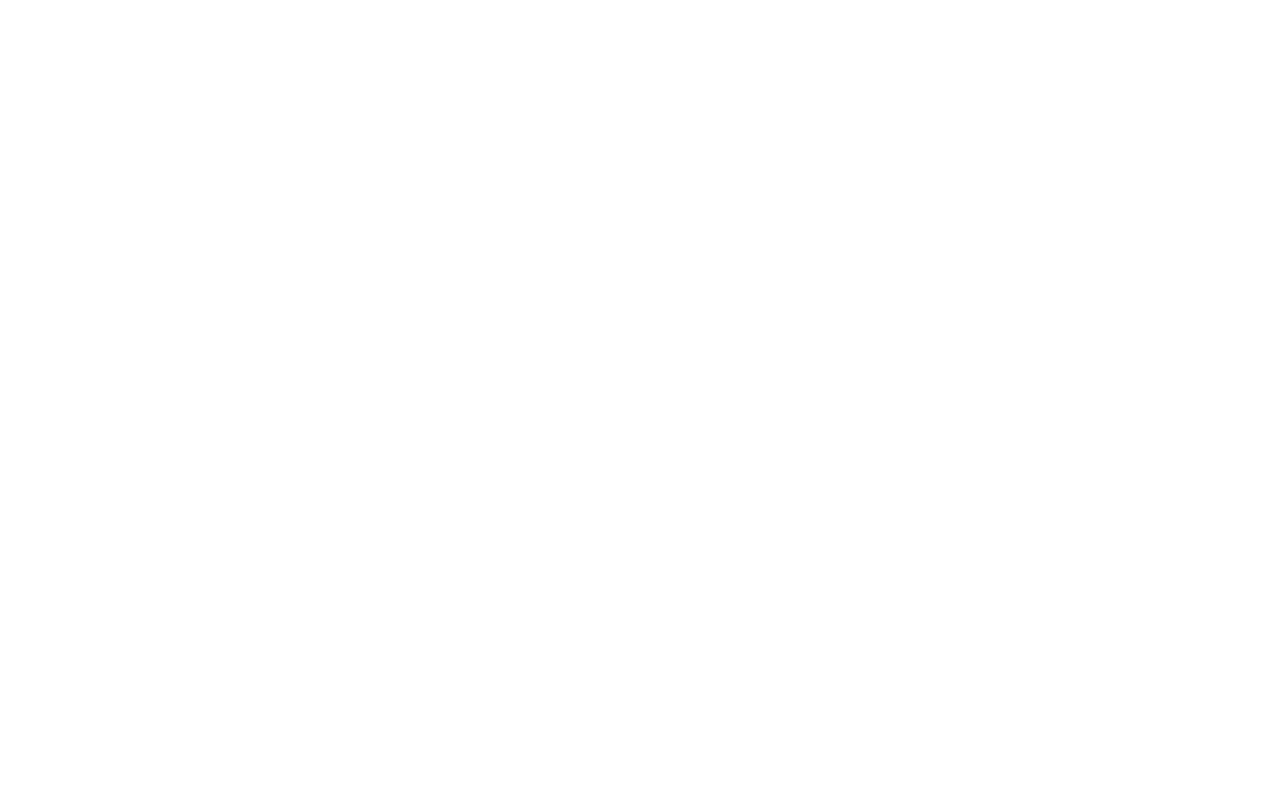
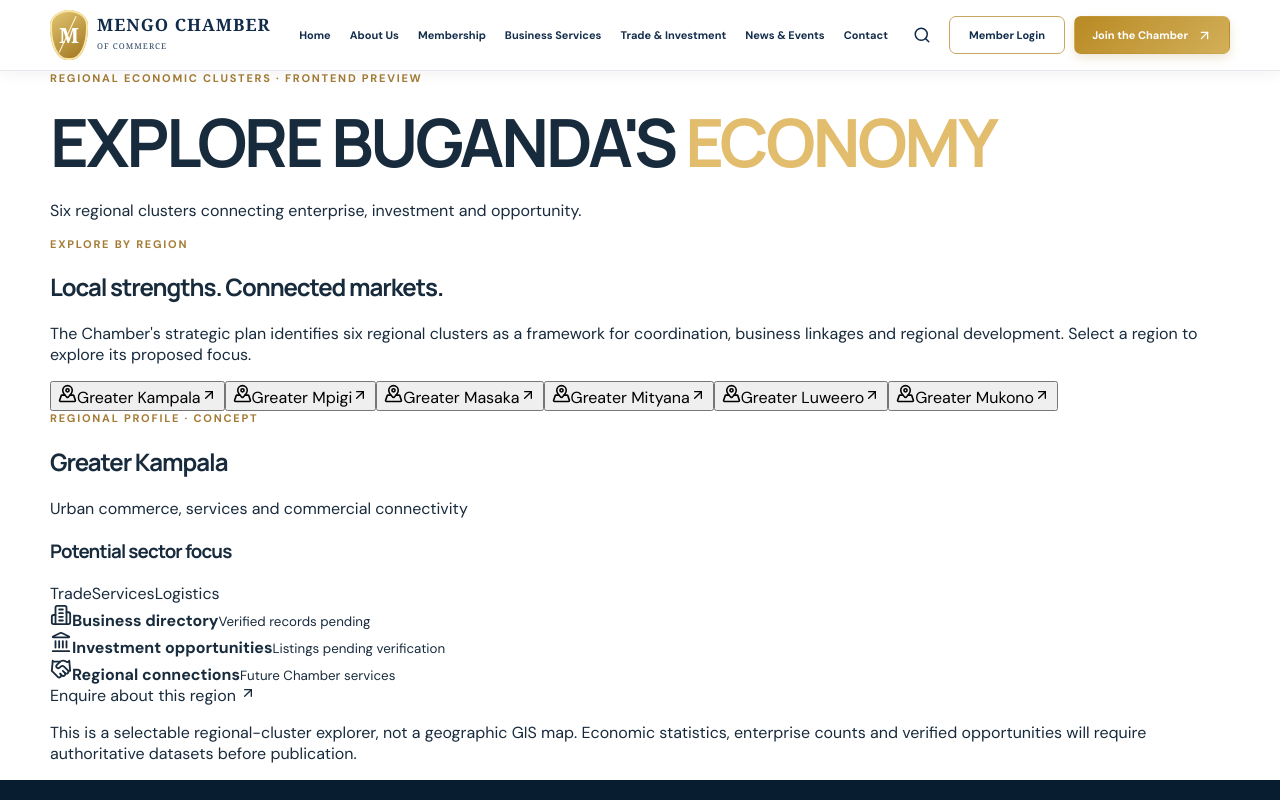
Before and after one commit to watumwa/mengo, a Next.js app: page /economic-map in a window 1280 px wide. Before the commit this address had no page. Shown: the top 800 px of the page. Built offline with nearby package versions, Linux system fonts and the light colour scheme.

Commit message:
MCCL ecosystem: interactive six-region economic cluster explorer

```diff
--- /dev/null
+++ b/app/economic-map/page.tsx
@@ -0,0 +1,19 @@
+"use client";
+import {useState} from "react";
+import Link from "next/link";
+import {ArrowUpRight,MapPinned,Building2,Landmark,Handshake} from "lucide-react";
+import {Shell} from "../components";
+const clusters=[
+ {name:"Greater Kampala",id:"kampala",summary:"Urban commerce, services and commercial connectivity",sectors:["Trade","Services","Logistics"]},
+ {name:"Greater Mpigi",id:"mpigi",summary:"Agriculture, enterprise development and market linkages",sectors:["Agriculture","Agro-processing","Trade"]},
+ {name:"Greater Masaka",id:"masaka",summary:"Agribusiness, regional trade and value addition",sectors:["Agriculture","Processing","Distribution"]},
+ {name:"Greater Mityana",id:"mityana",summary:"Agricultural enterprises and growing local markets",sectors:["Agriculture","Trade","Services"]},
+ {name:"Greater Luweero",id:"luweero",summary:"Production, logistics and enterprise development",sectors:["Agriculture","Manufacturing","Trade"]},
+ {name:"Greater Mukono",id:"mukono",summary:"Industrial links, enterprise services and commercial growth",sectors:["Manufacturing","Trade","Services"]}
+];
+export default function EconomicMapPage(){
+ const [active,setActive]=useState("kampala");const selected=clusters.find(x=>x.id===active)!;
+ return <Shell><main><section className="connect-hero"><div className="container"><span className="eyebrow">Regional economic clusters · Frontend preview</span><h1>EXPLORE BUGANDA'S <em>ECONOMY</em></h1><p>Six regional clusters connecting enterprise, investment and opportunity.</p></div></section><div className="container region-content"><div className="connect-intro"><span className="eyebrow">Explore by region</span><h2>Local strengths. Connected markets.</h2><p>The Chamber's strategic plan identifies six regional clusters as a framework for coordination, business linkages and regional development. Select a region to explore its proposed focus.</p></div>
+ <div className="region-grid"><div className="region-selector" role="group" aria-label="Regional clusters">{clusters.map(x=><button type="button" key={x.id} aria-pressed={active===x.id} className={active===x.id?"active":""} onClick={()=>setActive(x.id)}><MapPinned size={19}/><span>{x.name}</span><ArrowUpRight size={16}/></button>)}</div>
+ <section className="region-profile" aria-live="polite"><span className="eyebrow">Regional profile · Concept</span><h2>{selected.name}</h2><p>{selected.summary}</p><h3>Potential sector focus</h3><div className="region-tags">{selected.sectors.map(s=><span key={s}>{s}</span>)}</div><div className="region-metrics"><div><Building2 size={22}/><strong>Business directory</strong><small>Verified records pending</small></div><div><Landmark size={22}/><strong>Investment opportunities</strong><small>Listings pending verification</small></div><div><Handshake size={22}/><strong>Regional connections</strong><small>Future Chamber services</small></div></div><Link href="/contact">Enquire about this region <ArrowUpRight size={16}/></Link></section></div><p className="region-note">This is a selectable regional-cluster explorer, not a geographic GIS map. Economic statistics, enterprise counts and verified opportunities will require authoritative datasets before publication.</p></div></main></Shell>
+}
```
